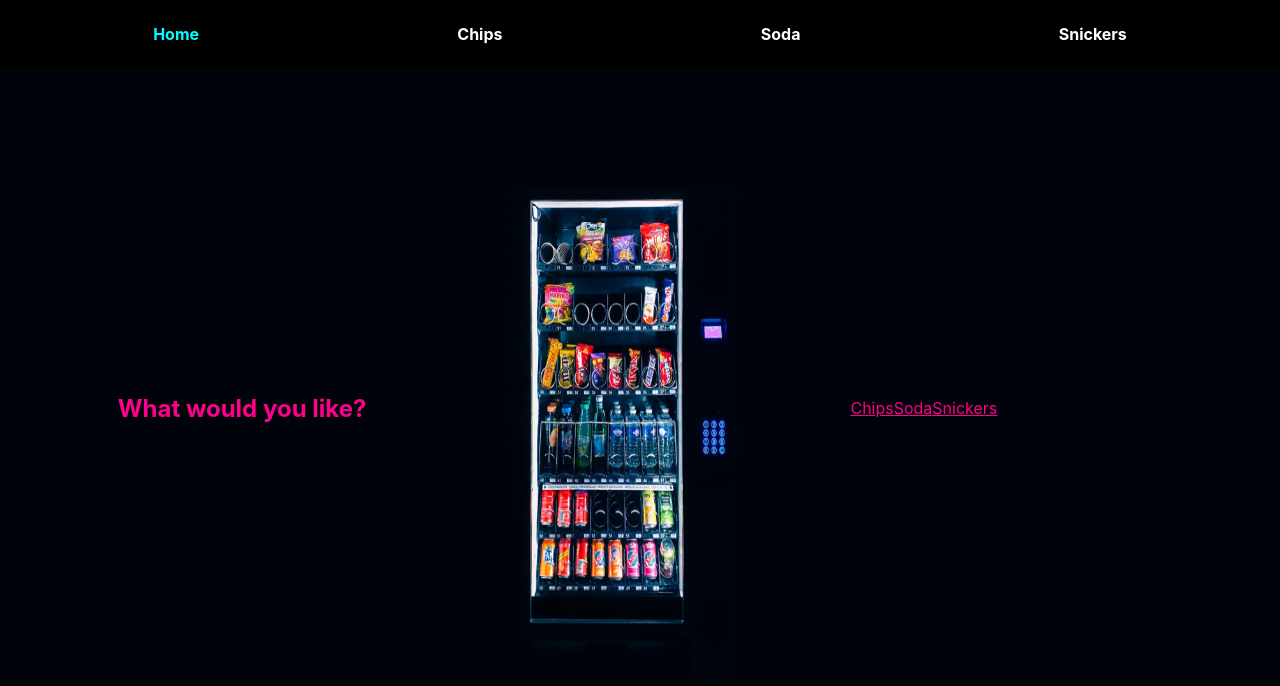
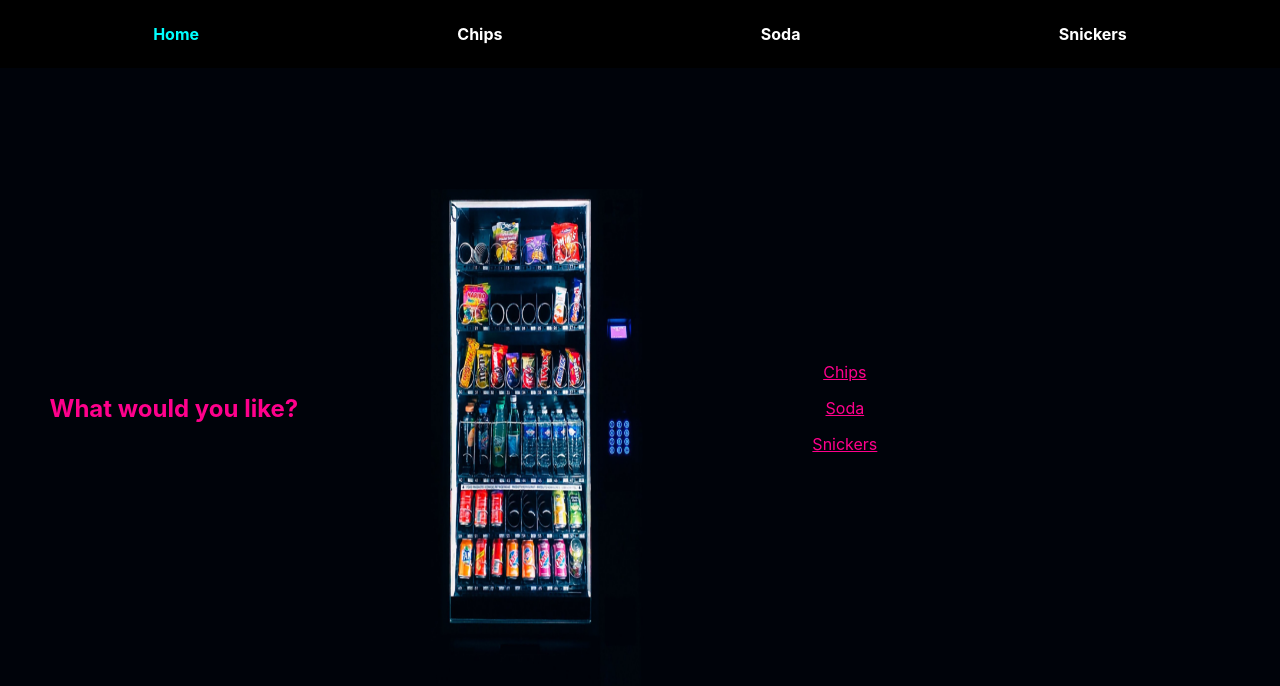
Before and after one commit to Lukazovic/simple-vending-machine-react-app, a React (Create React App) app: page / in a window 1280 px wide. Shown: the top 686 px of the page. Built offline with nearby package versions, Linux system fonts and the light colour scheme.

Commit message:
Update some styles

```diff
--- a/src/Chips.css
+++ b/src/Chips.css
@@ -26,7 +26,7 @@
 }
 
 .bag {
-  background: rgba(0, 0, 0, 0);
+  background: none;
   position: absolute;
   width: 150px;
 }
--- a/src/VendingMachine.css
+++ b/src/VendingMachine.css
@@ -18,10 +18,7 @@
 }
 
 .VendingMachine-container-options {
-  text-align: center;
-  display: flexbox;
-  flex-wrap: wrap;
-  width: 10%;
+  width: 20%;
 }
 
 .VendingMachine-container-options a {
@@ -31,6 +28,9 @@
   cursor: pointer;
   margin: 1rem 0;
   transition: 0.2s linear;
+  display: flex;
+  align-items: center;
+  justify-content: center;
 }
 
 .VendingMachine-container-options a:hover {
```
